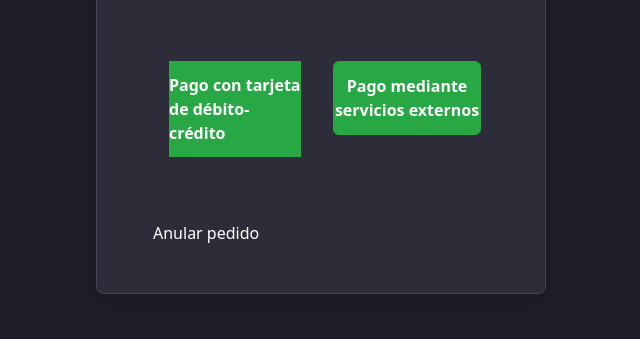
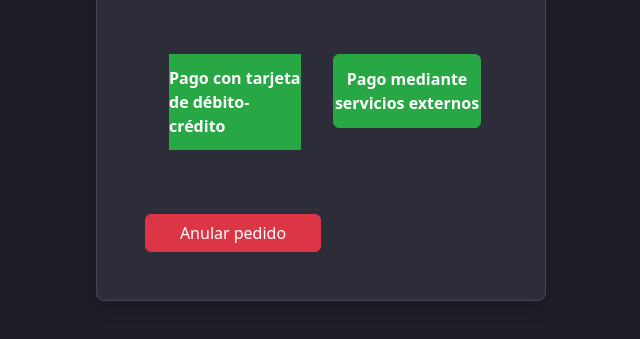
Before and after one commit to MaximoMelo/dwm3, a plain HTML site: page Metodospago.html in a window 1280 px wide. Shown: the part 341-680 px from the top of the page, without its empty margins (319-959 px from the left). Drawn offline with nearby package versions, Linux system fonts and the light colour scheme.

Commit message:
PAGINA INICIAL

```diff
--- a/Metodospago.html
+++ b/Metodospago.html
@@ -81,12 +81,10 @@
             </div>
 
             <div class="col-12 col-md-6">
-                <li class="nav-item d-flex align-items-center">
-                    <a class="nav-link text-white btn-outline-success mx-2 w-100"
-                        href="index.html">
-                        Anular pedido
-                    </a>
-                </li>
+                <a class="btn btn-danger w-100"
+                href="index.html">
+                Anular pedido
+                </a>
             </div>
         </form>
 
```
